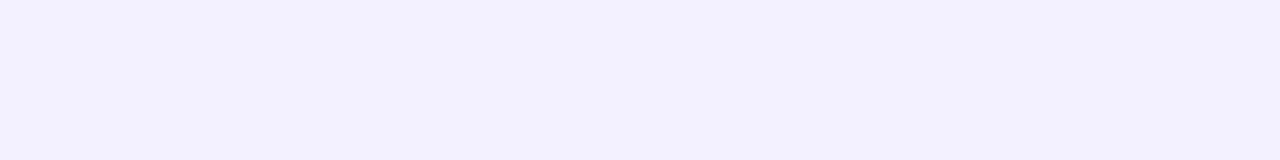
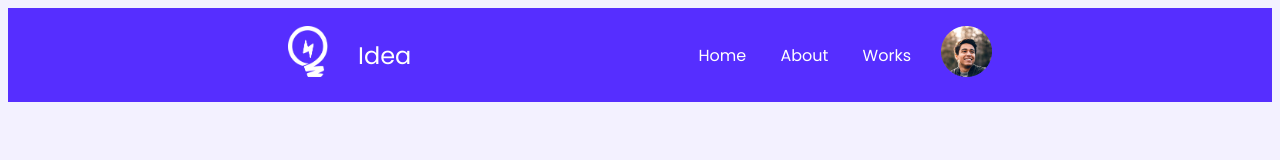
Before and after one commit to mimrahmanwd/simple-lms-site, a plain HTML site: page index.html in a window 1280 px wide. Drawn offline with Linux system fonts and the light colour scheme.

Commit message:
added header section

```diff
--- a/index.html
+++ b/index.html
@@ -12,7 +12,29 @@
 <body>
      <!-- header section start  -->
     <header class="header">
+            <div class="idea-container">
+                <div class="header-logo">
+                    <img src="images/icons/logo.png" alt="">
+                </div>
+                <div class="header-title">
+                    <p>Idea</p>
+                </div>
+            </div>
+            <div class="nav-container">
+                <div class="nav">
+                    <nav>
+                        <ul>
+                            <li><a href="">Home</a></li>
+                            <li><a href="">About</a></li>
+                            <li><a href="">Works</a></li>
+                        </ul>
+                    </nav>
+                </div>
+                <div class="header-profile-pic">
+                    <img src="images/icons/profile.png" alt="">
+                </div>
 
+            </div>
     </header>
     <!-- header section end  -->
 
--- a/styles/style.css
+++ b/styles/style.css
@@ -9,3 +9,57 @@ body{
     font-style: normal;
     background-color: #f3f1ff;
 }
+
+
+
+
+
+
+
+
+
+/* header related style  */
+
+.header{
+    display: flex;
+    justify-content: space-between;
+    height: 94px;
+    background: #562EFF;
+    padding: 0px 280px;
+}
+
+
+
+ul >li{
+    list-style: none;
+    margin-right:30px;
+    display: inline;
+}
+
+nav > ul > li> a{
+    text-decoration: none;
+    color: #FFFFFF;
+    font-size: 16px;
+}
+
+.idea-container{
+    display: flex;
+    justify-content: center;
+    align-items: center;
+}
+
+.nav-container{
+    display: flex;
+    justify-content: center;
+    align-items: center;
+}
+
+.header-logo img{
+    height: 51px;
+    width: 40px;
+}
+.header-title{
+    font-size: 24px;
+    color: #FFFFFF;
+    margin-left: 30px;
+}
```
